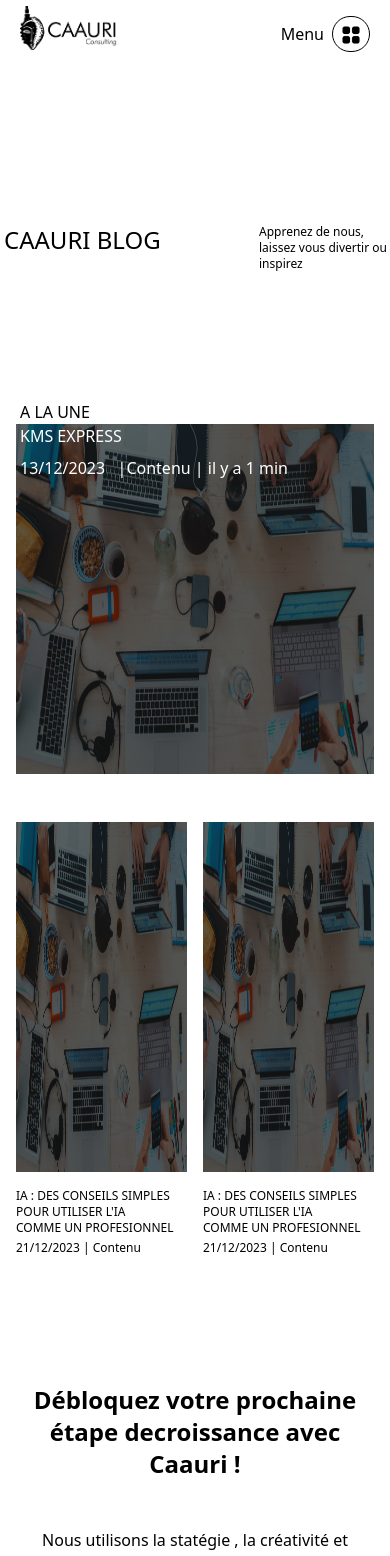
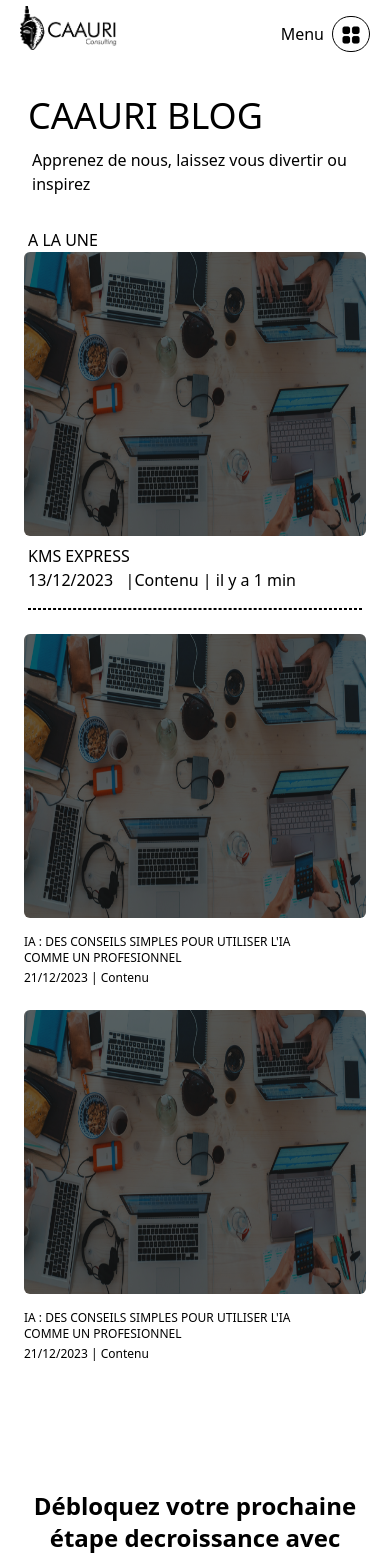
Before and after one commit to Evansjean345/caauri_on, a React (Create React App) app: page /blog in a window 390 px wide. Shown: the top 1556 px of the page. Built offline with nearby package versions, Linux system fonts and the light colour scheme.

Commit message:
add-build

```diff
--- a/src/Navbar.js
+++ b/src/Navbar.js
@@ -1,4 +1,4 @@
-import React, { useState } from "react";
+import React, { useState, useEffect } from "react";
 import { Link } from "react-router-dom";
 
 export default function Navbar({ onMenuChange }) {
@@ -7,19 +7,42 @@ export default function Navbar({ onMenuChange }) {
     setMenu(!menu);
     onMenuChange(!menu);
   };
+  //aniamtion de la Navbar
+  const [scrolling, setScrolling] = useState(false);
+  const [prevScrollPos, setPrevScrollPos] = useState(0);
+
+  useEffect(() => {
+    const handleScroll = () => {
+      const currentScrollPos = window.scrollY;
+      setScrolling(prevScrollPos < currentScrollPos); // Modifié ici
+      setPrevScrollPos(currentScrollPos);
+    };
+
+    window.addEventListener("scroll", handleScroll);
+
+    return () => {
+      window.removeEventListener("scroll", handleScroll);
+    };
+  }, [prevScrollPos]);
+
+  const navbarStyle = {
+    transition: "top 0.3s",
+    top: scrolling ? "-65px" : "0",
+    backdropFilter: "blur(5px)",
+    background: " rgba(255, 255, 255, 0.20)",
+  };
   return (
     <div
-      style={{
-        backdropFilter: "blur(5px)",
-        background: " rgba(255, 255, 255, 0.20)",
-      }}
+      style={navbarStyle}
       className="fixed w-full  h-[65px] z-50 text-black "
     >
       <div className="w-full flex z-50 py-0 px-5  sm:px-20 justify-between">
         <div className="w-1/2 flex items-center  sm:mt-[3px]">
-        {
-          menu ? <img src="/logo/logo_black_text.png" alt="" className="h-11"    /> : ""
-        }
+          {menu ? (
+            <img src="/logo/logo_black_text.png" alt="" className="h-11" />
+          ) : (
+            ""
+          )}
         </div>
         <div className="w-1/2 transition-all  relative  flex items-center  justify-end  gap-x-2">
           <div
--- a/src/components/Five.js
+++ b/src/components/Five.js
@@ -6,12 +6,12 @@ export default function Five() {
   return (
     <div className="bg-white text-black">
       {/* first Blog */}
-      <div className="flex w-full pt-56">
+      <div className="flex sm:flex-row flex-col w-full px-6 sm:px-0 pt-24 sm:pt-56">
         <div
           data-aos="fade-down"
           data-aos-easing="linear"
           data-aos-duration="1500"
-          className="sm:text-7xl text-2xl w-1/2 pl-1 sm:pl-20 sm:block flex justify-start "
+          className="sm:text-7xl text-4xl sm:w-1/2 pl-1 sm:pl-20 sm:block flex justify-start "
         >
           CAAURI BLOG
         </div>
@@ -19,40 +19,49 @@ export default function Five() {
           data-aos="fade-down"
           data-aos-easing="linear"
           data-aos-duration="2000"
-          className="w-1/2 text-xs sm:text-3xl pl-16 sm:pr-20  flex justify-center"
+          className="sm:w-1/2 text-base sm:mt-0 mt-3 px-2 sm:px-0 sm:text-3xl sm:pl-16 sm:pr-20  flex sm:justify-center"
         >
           Apprenez de nous, laissez vous divertir ou
           <br />
           inspirez
         </div>
       </div>
-      <div className="flex flex-col mt-32">
+      <div className="flex flex-col mt-8 sm:mt-32">
         <div className="w-full flex">
-          <span className="sm:text-2xl  font-medium w-1/2 flex pl-5 sm:pl-24 justify-start">
+          <span className="sm:text-2xl  font-medium w-1/2 flex pl-7 sm:pl-24 justify-start">
             A LA UNE{" "}
           </span>
           <span className="w-1/2"></span>
         </div>
-        <div className="flex justify-center h-[350px] sm:h-[835px] px-4 sm:px-24 relative">
+        <div className="flex justify-center rounded-md h-[284px] sm:h-[835px] px-6 sm:px-24 relative">
           <img
             src="/images/bot.png"
             alt=""
-            className="max-w-full h-auto z-10 ml-auto mr-auto block"
+            className="max-w-full h-auto z-10 rounded-md ml-auto mr-auto block"
           />
-          <div className="absolute flex flex-col left-5 sm:left-24 top-0 sm:top-12">
+          <div className="absolute hidden sm:flex flex-col left-7 sm:left-24 top-0 sm:top-12">
             <span className=" sm:text-4xl  text-white z-20">KMS EXPRESS</span>
             <span className="sm:text-3xl mt-2 text-white z-20">
               13/12/2023 &nbsp; |Contenu | il y a 1 min
             </span>
           </div>
         </div>
-        <div className="flex justify-center w-full mt-12 gap-x-4 px-4 sm:px-24">
-          <div className="w-1/2 flex flex-col">
-            <div className="h-[350px] sm:h-[407px]">
+        <div className="px-7 mt-2 sm:hidden  text-black flex flex-col">
+          <span className=" sm:text-4xl">KMS EXPRESS</span>
+          <span className="sm:text-3xl">
+            13/12/2023 &nbsp; |Contenu | il y a 1 min
+          </span>
+        </div>
+        <div className="w-full block sm:hidden px-7 mt-4">
+          <div className="w-full border  border-black border-dashed"></div>
+        </div>
+        <div className="flex justify-center sm:flex-row flex-col w-full mt-6 sm:mt-12 gap-x-4 px-4 sm:px-24">
+          <div className="sm:w-1/2 flex flex-col px-2 sm:px-0">
+            <div className="h-[284px] rounded-md sm:h-[407px]">
               <img
                 src="/images/bot.png"
                 alt=""
-                className="max-w-full h-full  ml-auto mr-auto block"
+                className="max-w-full rounded-md h-full  ml-auto mr-auto block"
               />
             </div>
             <div className="flex flex-col mt-4">
@@ -65,12 +74,12 @@ export default function Five() {
               </span>
             </div>
           </div>
-          <div className="w-1/2 flex flex-col">
-            <div className="sm:h-[407px] h-[350px]">
+          <div className="sm:w-1/2 mt-6 sm:mt-0 flex flex-col px-2 sm:px-0">
+            <div className="sm:h-[407px] rounded-md h-[284px]">
               <img
                 src="/images/bot.png"
                 alt=""
-                className="max-w-full h-full  ml-auto mr-auto block"
+                className="max-w-full h-full rounded-md  ml-auto mr-auto block"
               />
             </div>
             <div className="flex flex-col mt-4">
--- a/src/components/Prefooter.js
+++ b/src/components/Prefooter.js
@@ -45,7 +45,7 @@ export default function Prefooter() {
           data-aos="fade-up"
           data-aos-easing="linear"
           data-aos-duration="3000"
-          className="mt-5 sm:font-medium cursor-pointer  flex  gap-0 py-4 items-center justify-center bg-black  transition-all px-2   text-white rounded-l-full rounded-r-full"
+          className="mt-5 sm:font-medium cursor-pointer  flex  px-4 gap-0 py-4 items-center justify-center bg-black  transition-all sm:px-2   text-white rounded-l-full rounded-r-full"
         >
           <div>Discutons</div>
           <div className="bg-black rounded-b-full w-6  transition-all flex items-center justify-center rounded-l-full">
--- a/src/components/SectionHome.js
+++ b/src/components/SectionHome.js
@@ -649,7 +649,7 @@ export default function SectionHome() {
           </svg>
         </div>
         {/* Scroll section */}
-        <div className="w-full sm:h-[100vh] sm:bg-contain flex flex-col mt-52 px-2 ">
+        <div className="w-full sm:h-[100vh] sm:bg-contain flex flex-col mt-20 sm:mt-52 px-2 ">
           {/*
           <div className="flex justify-between">
             <img
@@ -665,22 +665,22 @@ export default function SectionHome() {
               ref={imageRef2}
             />
           </div> */}
-          <div className="flex flex-col items-center justify-center">
+          <div className="flex flex-col  items-center justify-center">
             <span className="text-3xl text-center sm:text-4xl md:text-5xl xl:text-7xl">
               Agence de publicité digitale
             </span>
-            <p className="mt-12 text-center sm:text-lg md:text-2xl">
+            <p className="mt-12 text-[#666666] text-start px-4 sm:px-0 sm:text-center  sm:text-lg md:text-2xl">
               Notre Agence de publicité digitale est votre partenaire de
               confiance pour propulser votre <br className="sm:block hidden" />
               présence en ligne vers de nouveaux sommets
             </p>
-            <p className="mt-6 text-center sm:text-lg md:text-2xl">
+            <p className="mt-6 text-[#666666] text-start px-4 sm:px-0 sm:text-center sm:text-lg md:text-2xl">
               Nous ne contentons pas seulement de créer des identités
               fantaisistes et des sites <br className="sm:block hidden" />
               Web. Notre mission est de vous aider à réaliser votre voyage
               ambitieux
             </p>
-            <p className="mt-6 text-center sm:text-lg md:text-2xl">
+            <p className="mt-6 text-[#666666] text-start px-4 sm:px-0 sm:text-center sm:text-lg md:text-2xl">
               Nous faisons avancer votre vision de marque et établissons les
               bases solides avec les bons <br className="sm:block hidden" />
               outils pour une croissance à long terme
--- a/src/components/Seven.js
+++ b/src/components/Seven.js
@@ -43,7 +43,7 @@ export default function Seven() {
       </div>
       {/* Section recrutement */}
       <div>
-        <div className="flex justify-center items-center flex-col mt-32 space-y-2">
+        <div className="flex justify-center items-center flex-col mt-16 sm:mt-32 space-y-2">
           <span
             data-aos="fade-down"
             data-aos-easing="linear"
@@ -65,7 +65,7 @@ export default function Seven() {
           {/* Carreer */}
           <span className="mt-3"></span>
 
-          <div className="flex flex-col space-y-12 font-thin w-full justify-center items-center">
+          <div className="flex flex-col space-y-12 font-thin w-full justify-center items-center sm:px-0 px-8">
             <div className="flex flex-col sm:w-[60%]  text-white py-4 px-3 bg-[#404040] rounded-lg">
               <div className="justify-between  flex">
                 <div className=" w-2/6 flex justify-center font-medium sm:font-normal text-sm sm:text-xl items-center">
```
Also changed, not shown: src/components/Three.js, 12 other files (tests, documents, lock files or other folders).
